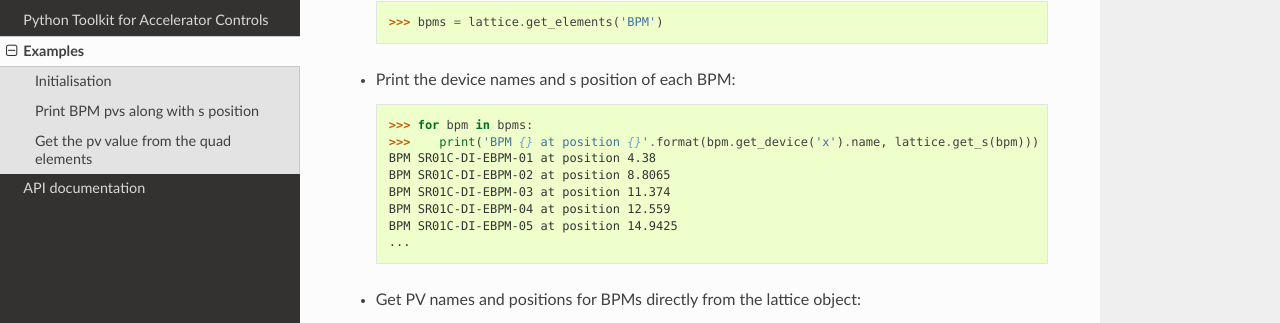
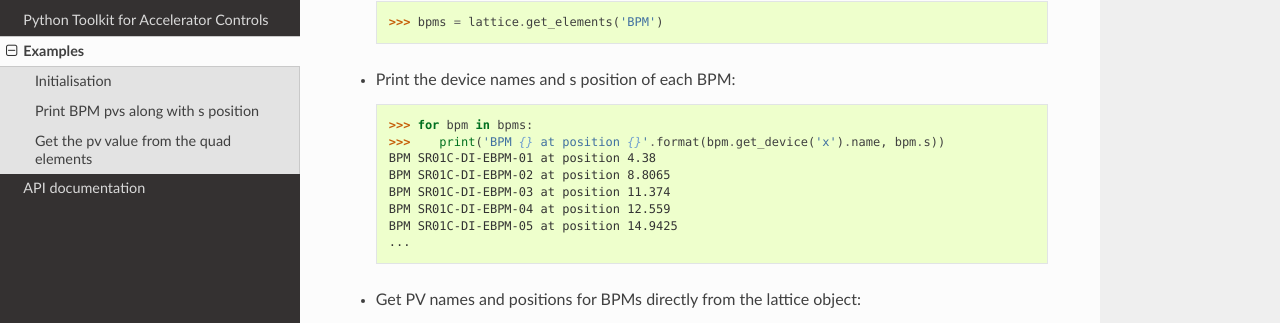
Before and after one commit to DiamondLightSource/pytac, a Sphinx documentation site: the page built from docs/examples.rst, in a window 1280 px wide and 900 px high, scrolled down 555 px. Shown: the part 125-448 px from the top of the window. Built offline with Sphinx 7.4.7 and the Read the Docs theme 2.0.0, drawn with Linux system fonts in a browser that asks for light colours.

Commit message:
Minor simplification to example in docs.

```diff
--- a/docs/examples.rst
+++ b/docs/examples.rst
@@ -32,7 +32,7 @@ Print BPM pvs along with s position
 - Print the device names and s position of each BPM::
 
     >>> for bpm in bpms:
-    >>>    print('BPM {} at position {}'.format(bpm.get_device('x').name, lattice.get_s(bpm)))
+    >>>    print('BPM {} at position {}'.format(bpm.get_device('x').name, bpm.s))
     BPM SR01C-DI-EBPM-01 at position 4.38
     BPM SR01C-DI-EBPM-02 at position 8.8065
     BPM SR01C-DI-EBPM-03 at position 11.374
```
